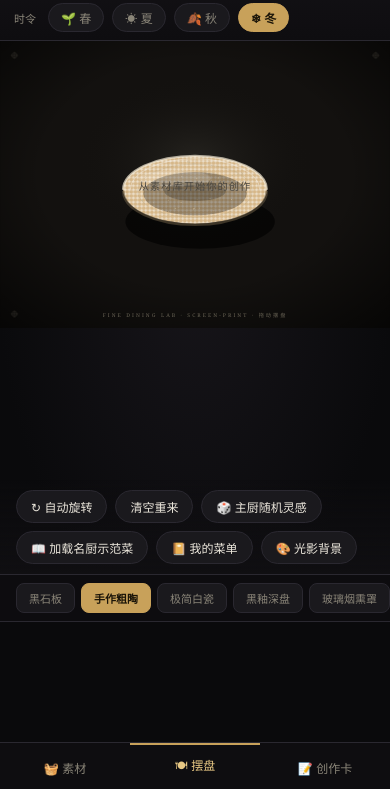
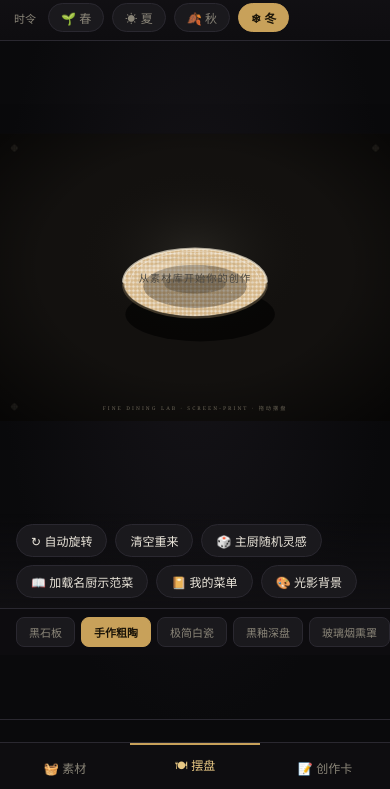
Before and after one commit to YaoSiyuan43/fine-dining-lab, a plain HTML site: page index.html in a window 390 px wide. Shown: the part 55-844 px from the top of the page. Drawn offline with Linux system fonts and the light colour scheme.

Commit message:
Fix mobile: stage panel scrolls, vessel-strip + light-panel reachable, clear bottom nav

```diff
--- a/index.html
+++ b/index.html
@@ -145,12 +145,18 @@
     #pantry,#stage,#card{border:none;border-bottom:1px solid var(--line)}
     /* panel visibility driven by body[data-m] */
     #pantry,#card{display:none}
-    #stage{display:flex;min-height:64vh}
+    #stage{display:flex}
     body[data-m="pantry"] #pantry{display:flex} body[data-m="pantry"] #stage,body[data-m="pantry"] #card{display:none}
     body[data-m="stage"] #stage{display:flex} body[data-m="stage"] #pantry,body[data-m="stage"] #card{display:none}
     body[data-m="card"] #card{display:flex} body[data-m="card"] #stage,body[data-m="card"] #pantry{display:none}
-    #pantry,#card{max-height:calc(100vh - 108px)}
-    #stage-3d{min-height:52vh}
+    /* each active panel scrolls on its own and clears the fixed bottom nav (~50px) */
+    #pantry,#card,#stage{max-height:calc(100vh - 104px);overflow-y:auto}
+    #stage{flex-direction:column}
+    #stage-3d{flex:none;height:56vh}
+    #ctrlbar{flex:none}
+    #vessel-strip{flex:none}
+    #light-panel{flex:none}
+    #stage>*:last-child{margin-bottom:64px}   /* clear the bottom tab bar */
     #card-scroll{padding-bottom:70px}
     #pantry-list{padding-bottom:70px}
     #flavor-radar svg{max-width:280px}
```
